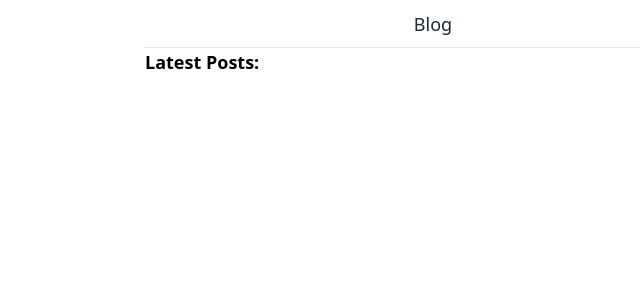
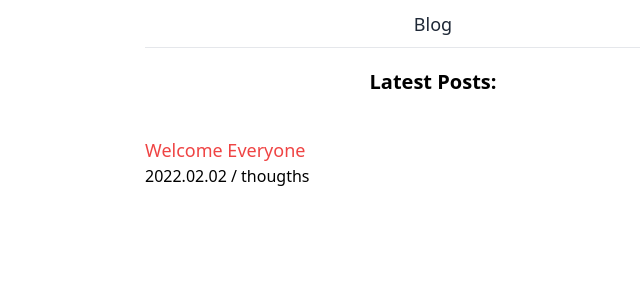
Before and after one commit to donghoonlee94/next-carot, a Next.js app: page /blog in a window 1280 px wide. Shown: the top 300 px of the page, without its empty margins (207-847 px from the left). Built offline with nearby package versions, Linux system fonts and the light colour scheme.

Commit message:
add: getStaticPaths 1

```diff
--- a/package.json
+++ b/package.json
@@ -11,6 +11,7 @@
   "dependencies": {
     "@prisma/client": "^4.7.1",
     "@sendgrid/mail": "^7.7.0",
+    "gray-matter": "^4.0.3",
     "iron-session": "^6.3.1",
     "next": "^12.0.7",
     "react": "^18.0.0-rc.0",
--- a/pages/blog.tsx
+++ /dev/null
@@ -1,10 +0,0 @@
-import Layout from "@components/layout";
-
-export default function Blog() {
-    return (
-        <Layout title="Blog" seoTitle="Blog">
-            <h1 className="font-semibold text-lg">Latest Posts:</h1>
-            <ul></ul>
-        </Layout>
-    );
-}
--- /dev/null
+++ b/pages/blog/[slug].tsx
@@ -0,0 +1,14 @@
+import { DMMF } from "@prisma/client/runtime";
+import { NextPage } from "next";
+
+const Post: NextPage = () => {
+    return <h1>hi</h1>;
+};
+
+export function getStaticProps() {
+    return {
+        props: {},
+    };
+}
+
+export default Post;
--- /dev/null
+++ b/pages/blog/index.tsx
@@ -0,0 +1,53 @@
+
+
+import Layout from "@components/layout";
+import matter from "gray-matter";
+import { readdirSync, readFileSync } from "fs";
+import { NextPage } from "next";
+import Link from "next/link";
+
+interface Post {
+    title: string;
+    date: string;
+    category: string;
+    slug: string;
+}
+
+const Blog: NextPage<{ posts: Post[] }> = ({ posts }) => {
+    return (
+        <Layout title="Blog" seoTitle="Blog">
+            <h1 className="font-semibold text-center text-xl mt-5 mb-10">
+                Latest Posts:
+            </h1>
+            {posts.map((post, index) => (
+                <div key={index} className="mb-5">
+                    <Link href={`/blog/${post.slug}`}>
+                        <a>
+                            <span className="text-lg text-red-500">{post.title}</span>
+                            <div>
+                                <span>
+                                    {post.date} / {post.category}
+                                </span>
+                            </div>
+                        </a>
+                    </Link>
+                </div>
+            ))}
+        </Layout>
+    );
+};
+
+export async function getStaticProps() {
+    const blogPosts = readdirSync("./posts").map((file) => {
+        const content = readFileSync(`./posts/${file}`, "utf-8");
+        const [slug, _] = file.split(".");
+        return { ...matter(content).data, slug };
+    });
+    return {
+        props: {
+            posts: blogPosts.reverse(),
+        },
+    };
+}
+
+export default Blog;
--- a/posts/01-first-post.md
+++ b/posts/01-first-post.md
@@ -0,0 +1,11 @@
+---
+title: Welcome Everyone
+date: 2022.02.02
+category: thougths
+---
+
+# Welcome everyone!
+
+This is my fist blog post!
+
+Thank you for reading!
```
Also changed, not shown: 1 other file (tests, documents, lock files or other folders).
